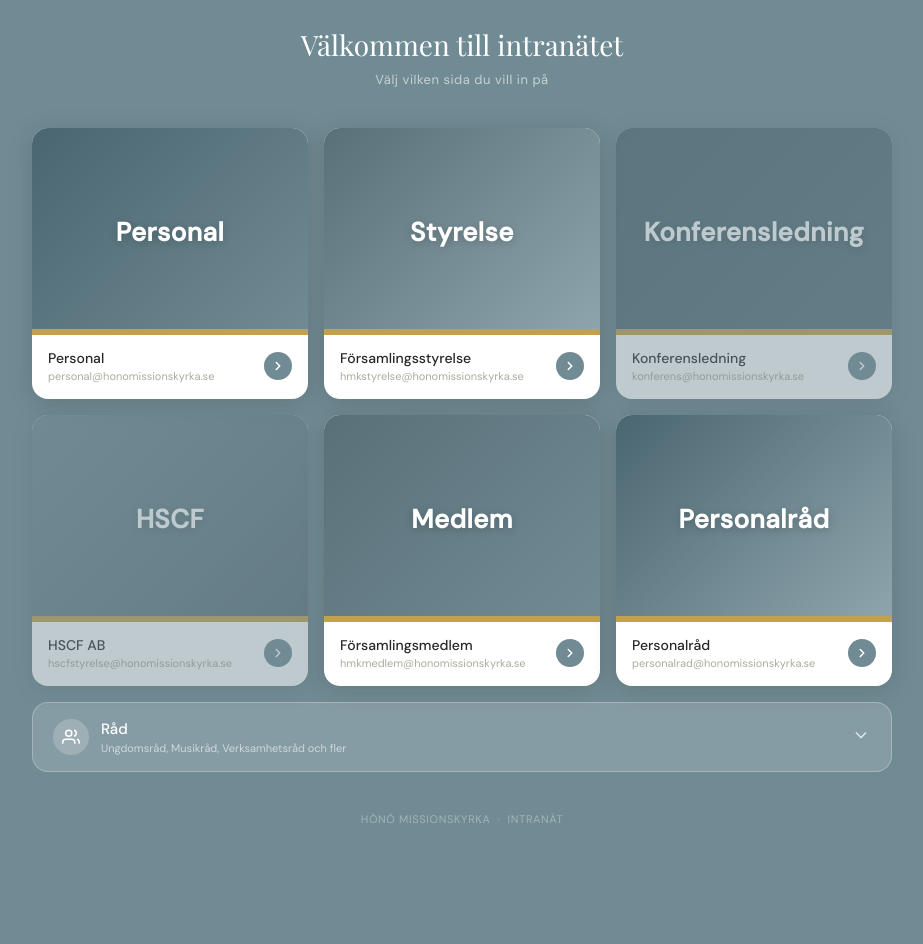
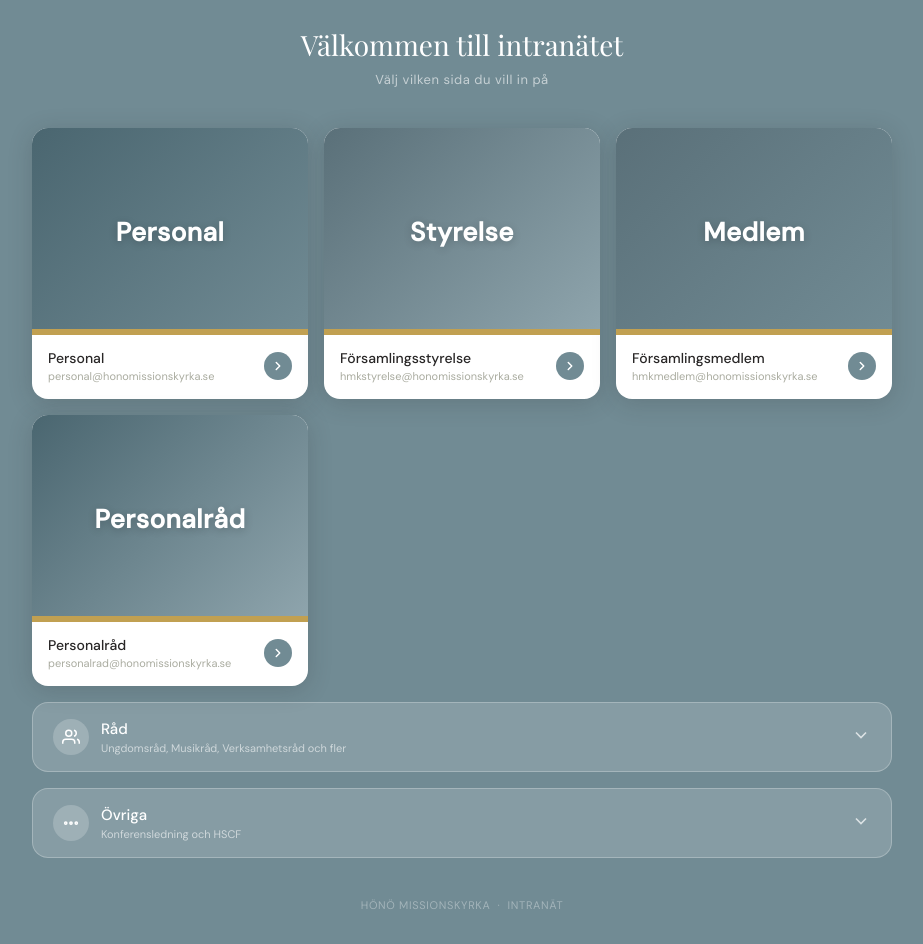
Before and after one commit to HonoMissionskyrka/hmkintranet, a plain HTML site: page start.html in a window 1280 px wide. Shown: the part 160-1104 px from the top of the page, without its empty margins (178-1101 px from the left). Before the commit the page ends 1018 px from the top, so only its background shows below. Drawn offline with nearby package versions, Linux system fonts and the light colour scheme.

Commit message:
Add files via upload

```diff
--- a/start.html
+++ b/start.html
@@ -141,26 +141,6 @@
     </div>
   </a>
 
-  <a class="card" style="opacity:.55;pointer-events:none" href="#">
-    <div class="card-img-placeholder" style="background:linear-gradient(135deg,#4a6670,#5a7079);">
-      <span>Konferens­ledning</span>
-    </div>
-    <div class="card-body">
-      <div><div class="card-name">Konferensledning</div><div class="card-desc">konferens@honomissionskyrka.se</div></div>
-      <div class="card-arrow"><svg viewBox="0 0 24 24"><polyline points="9 18 15 12 9 6"/></svg></div>
-    </div>
-  </a>
-
-  <a class="card" style="opacity:.55;pointer-events:none" href="#">
-    <div class="card-img-placeholder" style="background:linear-gradient(135deg,#718B94,#5a7079);">
-      <span>HSCF</span>
-    </div>
-    <div class="card-body">
-      <div><div class="card-name">HSCF AB</div><div class="card-desc">hscfstyrelse@honomissionskyrka.se</div></div>
-      <div class="card-arrow"><svg viewBox="0 0 24 24"><polyline points="9 18 15 12 9 6"/></svg></div>
-    </div>
-  </a>
-
   <a class="card" href="https://honomissionskyrka.github.io/hmkintranet/medlem.html">
     <div class="card-img-placeholder" style="background:linear-gradient(135deg,#5a7079,#718B94);">
       <span>Medlem</span>
@@ -185,7 +165,7 @@
 
 <!-- Råd-sektion -->
 <div class="rad-section">
-  <div class="rad-toggle" onclick="toggleRad()">
+  <div class="rad-toggle" onclick="toggleRad('radGrid','radChevron')">
     <div class="rad-toggle-left">
       <div class="rad-toggle-icon">
         <svg viewBox="0 0 24 24"><path d="M17 21v-2a4 4 0 0 0-4-4H5a4 4 0 0 0-4 4v2"/><circle cx="9" cy="7" r="4"/><path d="M23 21v-2a4 4 0 0 0-3-3.87"/><path d="M16 3.13a4 4 0 0 1 0 7.75"/></svg>
@@ -237,14 +217,50 @@
   </div>
 </div>
 
+<!-- Övriga-sektion -->
+<div class="rad-section">
+  <div class="rad-toggle" onclick="toggleRad('ovrGrid','ovrChevron')">
+    <div class="rad-toggle-left">
+      <div class="rad-toggle-icon">
+        <svg viewBox="0 0 24 24"><circle cx="5" cy="12" r="1.5"/><circle cx="12" cy="12" r="1.5"/><circle cx="19" cy="12" r="1.5"/></svg>
+      </div>
+      <div>
+        <div class="rad-toggle-text">Övriga</div>
+        <div class="rad-toggle-sub">Konferensledning och HSCF</div>
+      </div>
+    </div>
+    <div class="rad-chevron" id="ovrChevron">
+      <svg viewBox="0 0 24 24"><polyline points="6 9 12 15 18 9"/></svg>
+    </div>
+  </div>
+
+  <div class="rad-grid" id="ovrGrid">
+
+    <a class="rad-card" href="https://honomissionskyrka.sharepoint.com/sites/HMK-Konferensledning">
+      <div class="rad-card-head"><div class="rad-card-title">Konferensledning</div></div>
+      <div class="rad-card-body">
+        <div class="rad-card-email">konferens@honomissionskyrka.se</div>
+        <div class="rad-card-arrow"><svg viewBox="0 0 24 24"><polyline points="9 18 15 12 9 6"/></svg></div>
+      </div>
+    </a>
+
+    <a class="rad-card" href="https://honomissionskyrka.sharepoint.com/sites/HSCF-Bolagsstyrelse">
+      <div class="rad-card-head"><div class="rad-card-title">HSCF AB</div></div>
+      <div class="rad-card-body">
+        <div class="rad-card-email">hscfstyrelse@honomissionskyrka.se</div>
+        <div class="rad-card-arrow"><svg viewBox="0 0 24 24"><polyline points="9 18 15 12 9 6"/></svg></div>
+      </div>
+    </a>
+
+  </div>
+</div>
+
 <div class="footer">HÖNÖ MISSIONSKYRKA &nbsp;·&nbsp; INTRANÄT</div>
 
 <script>
-function toggleRad() {
-  const grid = document.getElementById('radGrid');
-  const chevron = document.getElementById('radChevron');
-  grid.classList.toggle('open');
-  chevron.classList.toggle('open');
+function toggleRad(g,c) {
+  document.getElementById(g).classList.toggle('open');
+  document.getElementById(c).classList.toggle('open');
 }
 </script>
 </body>
```
